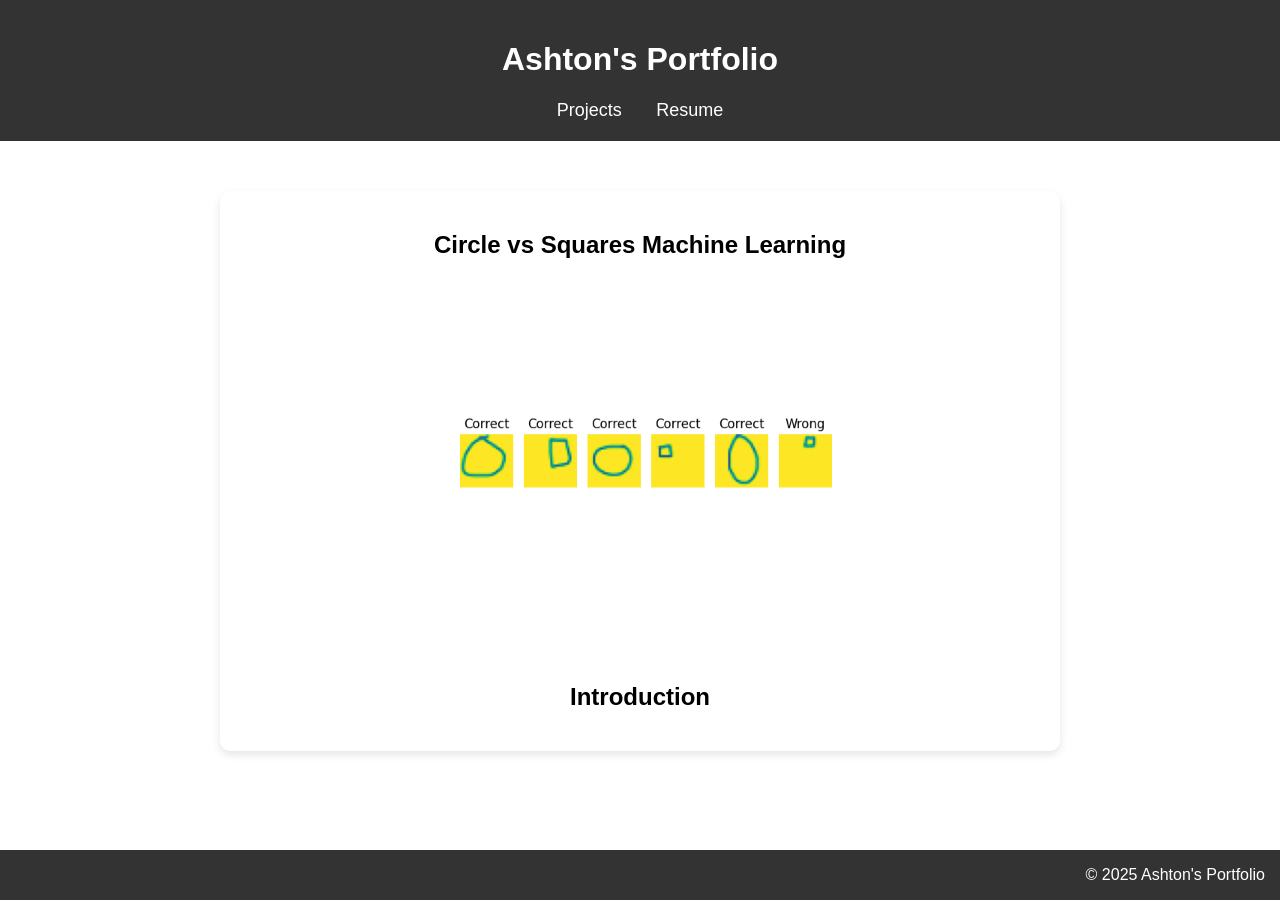
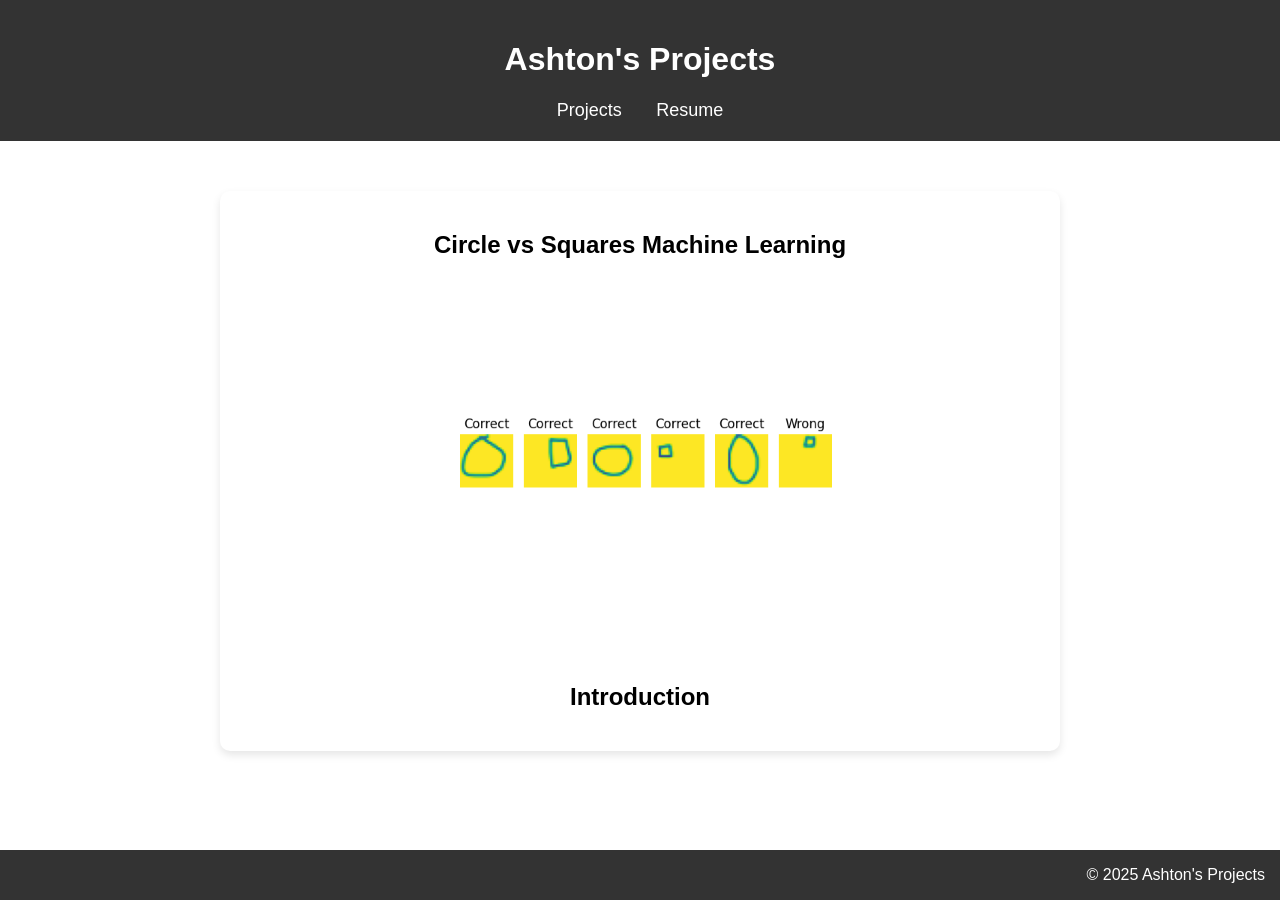
Before and after one commit to Ashto25/ashto25.github.io, a Jekyll site: the page built from Archived/machine_learning_circles.md, in a window 1280 px wide. Built offline with Jekyll 4.4.1, drawn with Linux system fonts in a browser that asks for light colours.

Commit message:
Site name update

```diff
--- a/_config.yml
+++ b/_config.yml
@@ -18,7 +18,7 @@
 # You can create any custom variable you would like, and they will be accessible
 # in the templates via {{ site.myvariable }}.
 
-title: Ashton's Portfolio
+title: Ashton's Projects
 email: your-email@example.com
 description: >- # this means to ignore newlines until "baseurl:"
   Write an awesome description for your new site here. You can edit this
```
